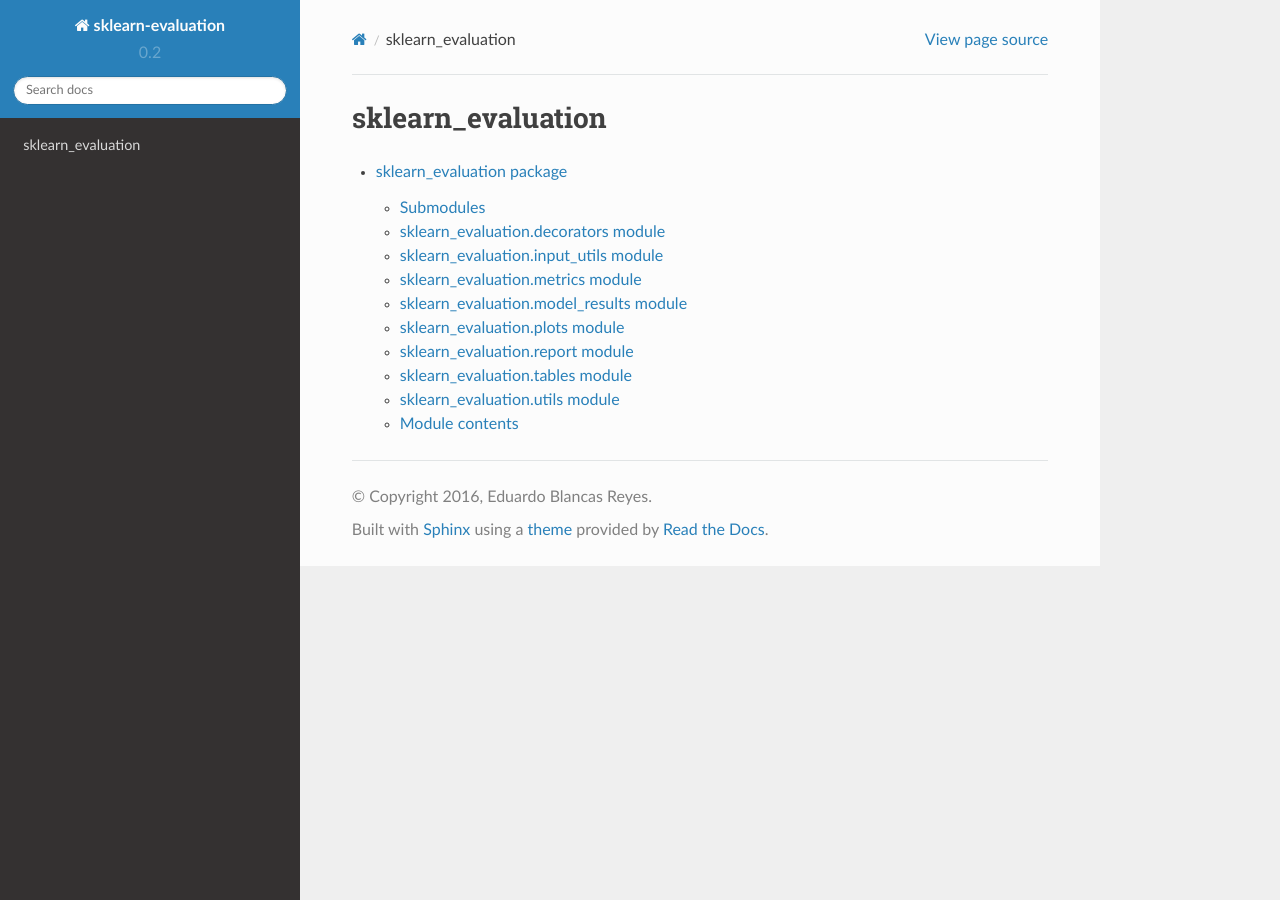
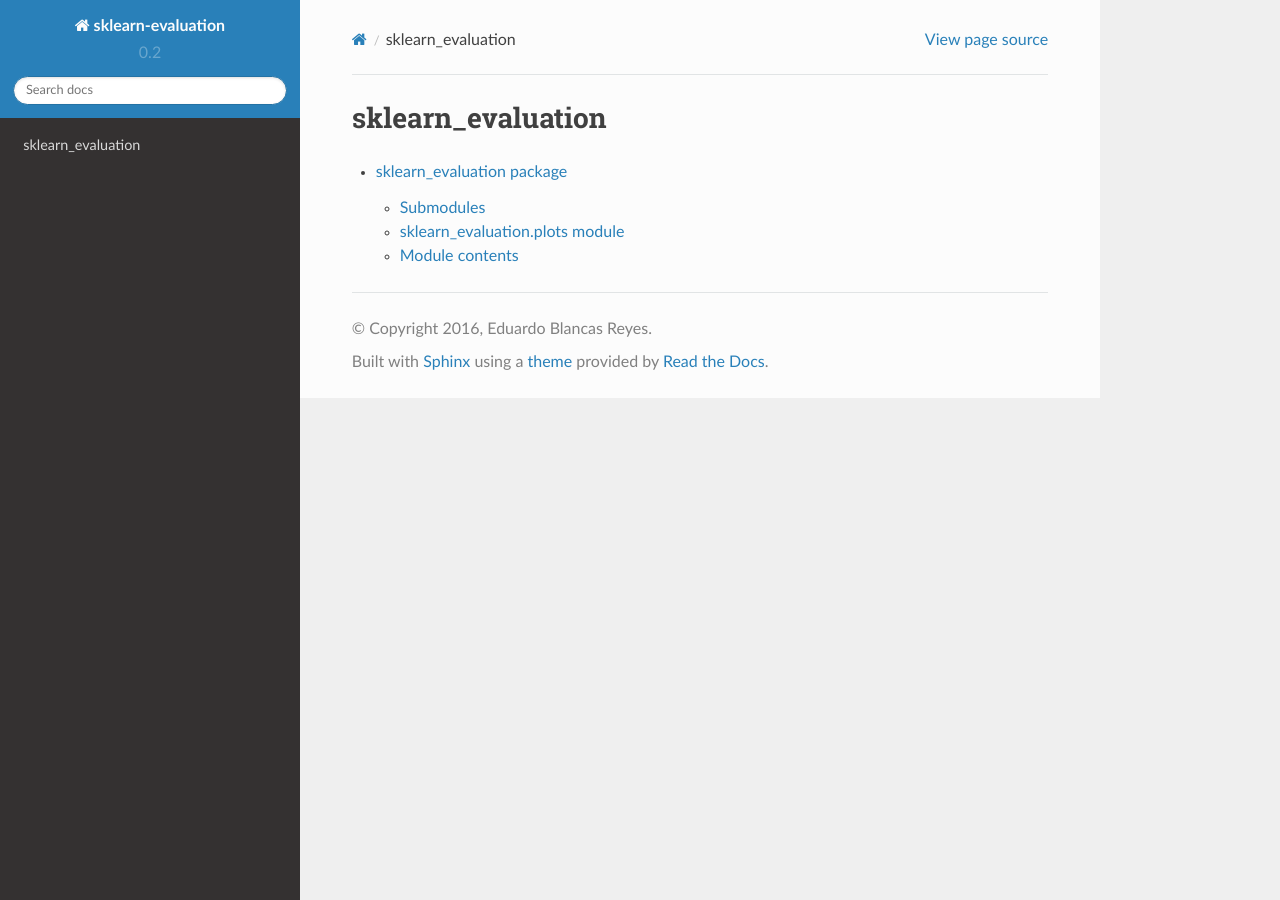
Before and after one commit to ploomber/sklearn-evaluation, a Sphinx documentation site: the page built from doc/source/modules.rst, in a window 1280 px wide. Built offline with Sphinx 7.4.7 and the Read the Docs theme 2.0.0, drawn with Linux system fonts in a browser that asks for light colours.

```diff
--- a/doc/source/sklearn_evaluation.rst
+++ b/doc/source/sklearn_evaluation.rst
@@ -4,66 +4,10 @@
 Submodules
 ----------
 
-sklearn_evaluation.decorators module
-------------------------------------
-
-.. automodule:: sklearn_evaluation.decorators
-    :members:
-    :undoc-members:
-    :show-inheritance:
-
-sklearn_evaluation.input_utils module
--------------------------------------
-
-.. automodule:: sklearn_evaluation.input_utils
-    :members:
-    :undoc-members:
-    :show-inheritance:
-
-sklearn_evaluation.metrics module
----------------------------------
-
-.. automodule:: sklearn_evaluation.metrics
-    :members:
-    :undoc-members:
-    :show-inheritance:
-
-sklearn_evaluation.model_results module
----------------------------------------
-
-.. automodule:: sklearn_evaluation.model_results
-    :members:
-    :undoc-members:
-    :show-inheritance:
-
 sklearn_evaluation.plots module
 -------------------------------
 
 .. automodule:: sklearn_evaluation.plots
-    :members:
-    :undoc-members:
-    :show-inheritance:
-
-sklearn_evaluation.report module
---------------------------------
-
-.. automodule:: sklearn_evaluation.report
-    :members:
-    :undoc-members:
-    :show-inheritance:
-
-sklearn_evaluation.tables module
---------------------------------
-
-.. automodule:: sklearn_evaluation.tables
-    :members:
-    :undoc-members:
-    :show-inheritance:
-
-sklearn_evaluation.utils module
--------------------------------
-
-.. automodule:: sklearn_evaluation.utils
     :members:
     :undoc-members:
     :show-inheritance:
```
Also changed, not shown: README.md (+3 -1 lines), 1 other file.
